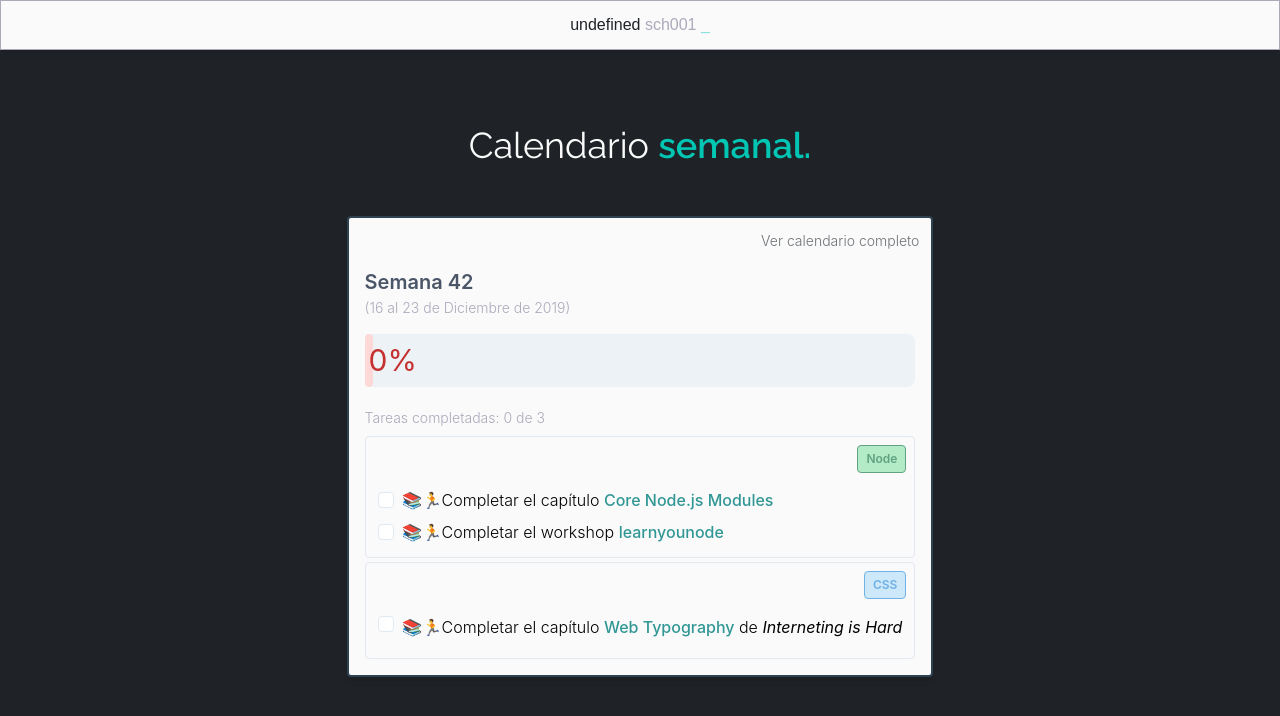
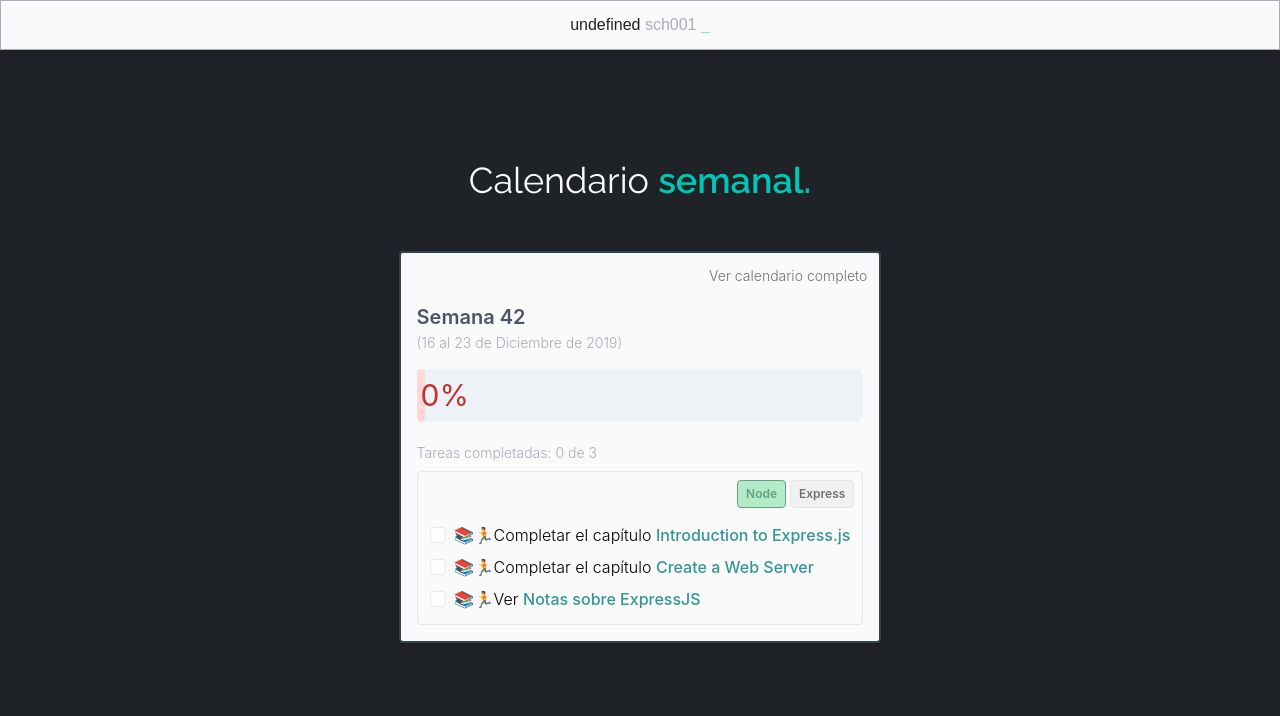
Before and after one commit to undefinedschool/weekly-app, a Svelte app: page / in a window 1280 px wide. Shown: the top 716 px of the page. Built offline with nearby package versions, Linux system fonts and the light colour scheme.

Commit message:
fix completed tasks

```diff
--- a/public/utilities.css
+++ b/public/utilities.css
@@ -16,6 +16,10 @@
   color: #6e7378;
 }
 
+.text-gray-444 {
+  color: #444;
+}
+
 .text-cyan-us {
   color: #00c6b3;
 }
@@ -29,6 +33,10 @@
   background-color: #fafafa;
 }
 
+.bg-gray-eee {
+  background-color: #eee;
+}
+
 .bg-black-us {
   background-color: #1f2327;
 }
@@ -40,6 +48,10 @@
 
 .border-blue-us {
   border-color: #2f4252;
+}
+
+.border-gray-ddd {
+  border-color: #ddd;
 }
 
 /* hover */
--- a/src/App.svelte
+++ b/src/App.svelte
@@ -4,17 +4,20 @@
   import Title from './components/Title.svelte';
   import FullCalendarLink from './components/FullCalendarLink.svelte';
   import WeekInfo from './components/WeekInfo.svelte';
+  import CompletedTasks from './components/CompletedTasks.svelte';
   import TaskLink from './components/TaskLink.svelte';
   import NodeTag from './components/Tags/NodeTag.svelte';
-  import CSSTag from './components/Tags/CSSTag.svelte';
+  import ExpressTag from './components/Tags/ExpressTag.svelte';
 
   export let week;
   export let weekNumber;
 
   const LOCAL_STORAGE_ITEMS_KEY = 'items';
   const LOCAL_STORAGE_COMPLETED_KEY = 'completed';
-  let items = JSON.parse(localStorage.getItem(LOCAL_STORAGE_ITEMS_KEY)) || [0, 0, 0];
+  // const tasksNumber = () => document.querySelectorAll('.task').length;
+  // const tasks = new Array(tasksNumber()).fill(0);
 
+  export let items = JSON.parse(localStorage.getItem(LOCAL_STORAGE_ITEMS_KEY)) || [0, 0, 0];
   let taskPercentage = parseFloat((100 / items.length).toFixed(2));
   let completedPercentage = JSON.parse(localStorage.getItem(LOCAL_STORAGE_COMPLETED_KEY)) || 0;
 
@@ -34,7 +37,7 @@
     localStorage.setItem(LOCAL_STORAGE_COMPLETED_KEY, JSON.stringify(completedPercentage));
   }
 
-  function handleClick(index) {
+  export function handleClick(index) {
     updateItems(index);
     items[index] ? addCompletedPercentage() : substractCompletedPercentage();
   }
@@ -64,20 +67,22 @@
 
       <ProgressBar {completedPercentage} />
 
-      <p class="text-light-gray-us font-light text-sm mb-2">
-        Tareas completadas: {items.filter(item => item).length} de {items.length}
-      </p>
+      <CompletedTasks {items} {completedPercentage} />
 
-      <div id="node-tasks" class="task sm:h-64 h-auto overflow-scroll">
+      <div class="sm:h-64 h-auto overflow-scroll">
         <div class="border-1 rounded p-3">
           <!-- <button on:click="{() => showOnly('node-tasks')}" style="display: flex; jus">
             <NodeTag />
           </button> -->
 
-          <NodeTag />
+          <div class="flex justify-end">
+            <NodeTag mr="{'mr-1'}" />
+            <ExpressTag />
+          </div>
 
           <div class="sm: leading-snug leading-tight">
-            <div class="mb-2">
+
+            <div class="task mb-2">
               <label class="{items[0] ? 'line-through' : ''} inline-flex items-center">
                 <input
                   type="checkbox"
@@ -87,13 +92,13 @@
                 <span class="{items[0] ? 'opacity-50' : ''} ml-2">
                   <span class="font-light">📚🏃Completar el capítulo</span>
                   <TaskLink
-                    name="{'Core Node.js Modules'}"
-                    src="{'https://www.rithmschool.com/courses/node-express-fundamentals/core-node-modules'}" />
+                    name="{'Introduction to Express.js'}"
+                    src="{'https://www.rithmschool.com/courses/node-express-fundamentals/introduction-to-express'}" />
                 </span>
               </label>
             </div>
 
-            <div>
+            <div class="task mb-2">
               <label class="{items[1] ? 'line-through' : ''} inline-flex items-center">
                 <input
                   type="checkbox"
@@ -101,42 +106,30 @@
                   on:click="{() => handleClick(1)}"
                   checked="{items[1] ? true : false}" />
                 <span class="{items[1] ? 'opacity-50' : ''} ml-2">
-                  <span class="font-light">📚🏃Completar el workshop</span>
-                  <TaskLink name="{'learnyounode'}" src="{'https://github.com/workshopper/learnyounode'}" />
+                  <span class="font-light">📚🏃Completar el capítulo</span>
+                  <TaskLink
+                    name="{'Create a Web Server'}"
+                    src="{'https://github.com/thejsway/thejsway/blob/master/manuscript/chapter25.md'}" />
                 </span>
               </label>
             </div>
-          </div>
-        </div>
 
-        <div id="css-tasks" class="task mt-1 border-1 rounded p-3">
-
-          <!-- <button on:click="{() => showOnly('css-tasks')}" style="display: flex; jus">
-            <CSSTag />
-          </button> -->
-
-          <CSSTag />
-
-          <div class="sm: leading-snug leading-tight">
-            <div class="mb-2">
-              <label class="{items[2] ? 'line-through' : ''} inline-flex items-center; justify-content: end">
+            <div class="task">
+              <label class="{items[2] ? 'line-through' : ''} inline-flex items-center">
                 <input
                   type="checkbox"
                   class="form-checkbox text-cyan-us transition-all-4"
                   on:click="{() => handleClick(2)}"
                   checked="{items[2] ? true : false}" />
                 <span class="{items[2] ? 'opacity-50' : ''} ml-2">
-                  <span class="font-light">📚🏃Completar el capítulo</span>
+                  <span class="font-light">📚🏃Ver</span>
                   <TaskLink
-                    name="{'Web Typography'}"
-                    src="{'https://internetingishard.com/html-and-css/web-typography/'}" />
-                  <span class="font-light">
-                    de
-                    <em class="font-normal">Interneting is Hard</em>
-                  </span>
+                    name="{'Notas sobre ExpressJS'}"
+                    src="{'https://github.com/undefinedschool/notes-expressjs/'}" />
                 </span>
               </label>
             </div>
+
           </div>
         </div>
       </div>
--- /dev/null
+++ b/src/components/CompletedTasks.svelte
@@ -0,0 +1,8 @@
+<script>
+  export let items;
+  export let completedPercentage;
+</script>
+
+<p class="text-light-gray-us font-light text-sm mb-2">
+  Tareas completadas: {items.filter(item => item).length} de {items.length} {Math.round(completedPercentage) === 100 ? '✨' : ''}
+</p>
--- a/src/components/FullCalendarLink.svelte
+++ b/src/components/FullCalendarLink.svelte
@@ -3,11 +3,5 @@
 </script>
 
 <p class="font-light text-sm text-right -mt-1 -mr-1 mb-4 text-gray-us link">
-  <a
-    href="https://trello.com/b/mUf0huXz/undefined-school"
-    target="_blank"
-    rel="noopener">
-    {Math.round(completedPercentage) === 100 ? '✨' : ''} Ver calendario
-    completo
-  </a>
+  <a href="https://trello.com/b/mUf0huXz/undefined-school" target="_blank" rel="noopener">Ver calendario completo</a>
 </p>
--- a/src/components/Tags/CSSTag.svelte
+++ b/src/components/Tags/CSSTag.svelte
@@ -1,7 +1,7 @@
-<div class="flex justify-end -mt-1 -mr-1 mb-4">
+<div class="-mt-1 -mr-1 mb-4">
   <span
-    class="inline-block border-1 border-blue-500 rounded px-2 py-1 text-xs
-    text-blue-500 bg-blue-200 font-semibold opacity-75">
+    class="inline-block border-1 border-blue-500 rounded px-2 py-1 text-xs text-blue-500 bg-blue-200 font-semibold
+    opacity-75">
     CSS
   </span>
 </div>
--- /dev/null
+++ b/src/components/Tags/ExpressTag.svelte
@@ -0,0 +1,7 @@
+<div class="-mt-1 -mr-1 mb-4">
+  <span
+    class="inline-block border-1 border-gray-ddd rounded px-2 py-1 text-xs text-gray-444 bg-gray-eee font-semibold
+    opacity-75">
+    Express
+  </span>
+</div>
--- a/src/components/Tags/NodeTag.svelte
+++ b/src/components/Tags/NodeTag.svelte
@@ -1,7 +1,11 @@
-<div class="flex justify-end -mt-1 -mr-1 mb-4">
+<script>
+  export let mr;
+</script>
+
+<div class="{mr ? mr : ''} -mt-1 mb-4">
   <span
-    class="inline-block border-1 border-green-700 rounded px-2 py-1 text-xs
-    text-green-700 bg-green-300 font-semibold opacity-75">
+    class="inline-block border-1 border-green-700 rounded px-2 py-1 text-xs text-green-700 bg-green-300 font-semibold
+    opacity-75">
     Node
   </span>
 </div>
```
Also changed, not shown: src/components/Task.svelte (added, +22 -0 lines), public/build/bundle.js, public/styles.css, 1 other file (tests, documents, lock files or other folders).
